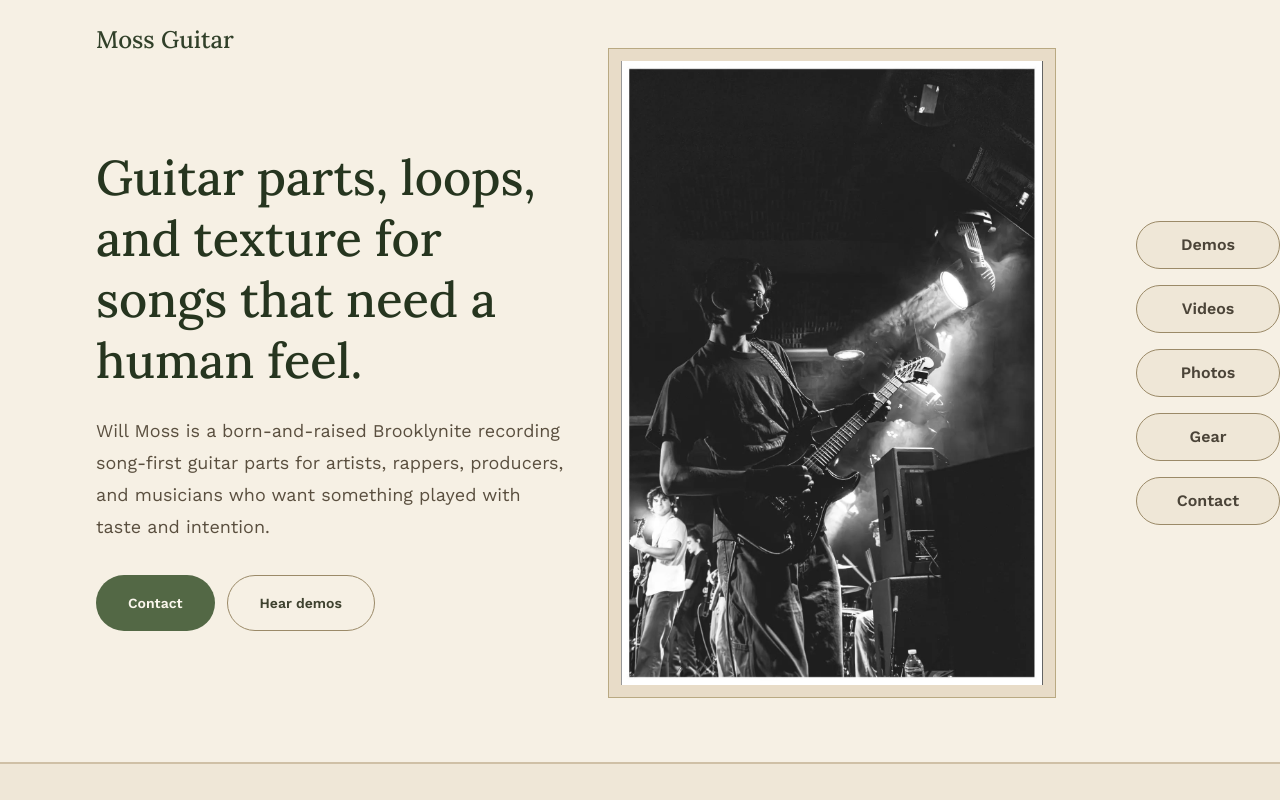
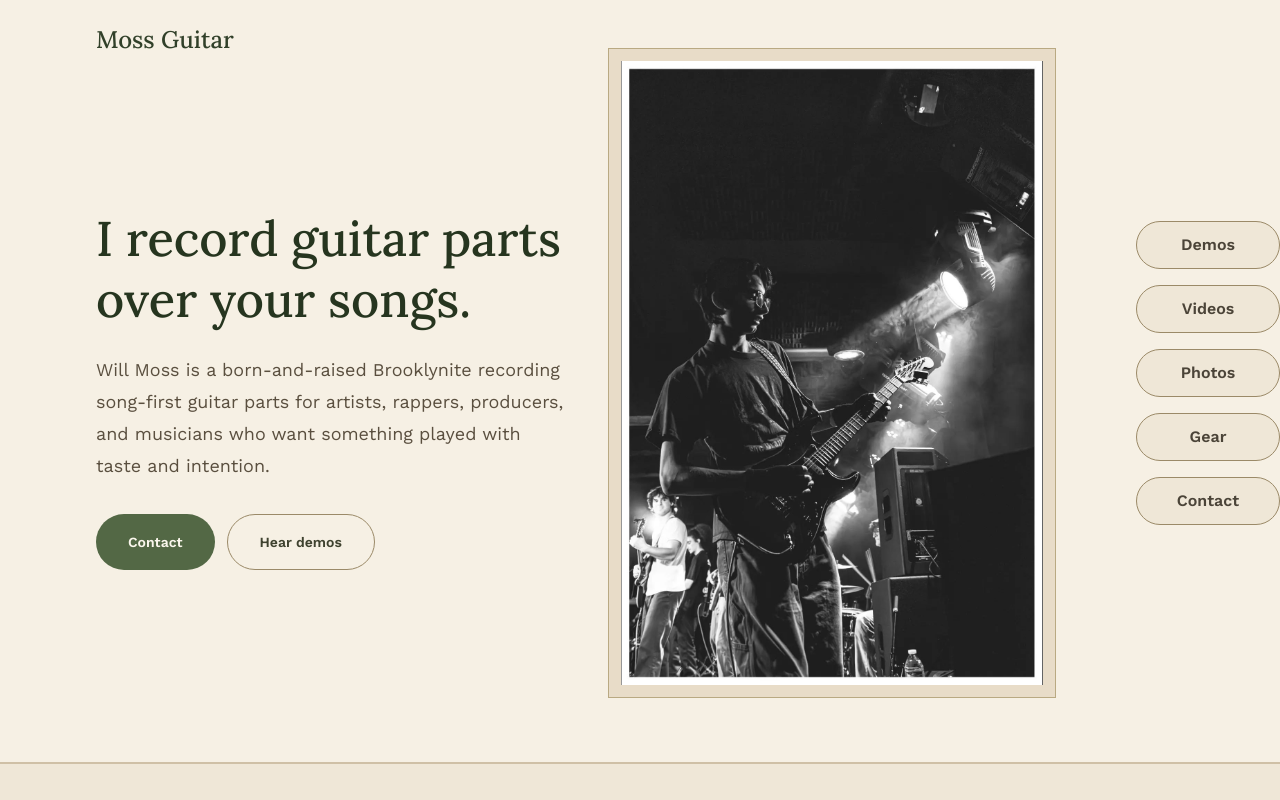
Before and after one commit to willmoss718/mossguitar, a Next.js app: page / in a window 1280 px wide. Shown: the top 800 px of the page. Built offline with nearby package versions, Linux system fonts and the light colour scheme.

Commit message:
Clarify homepage headline

```diff
--- a/src/content/siteContent.ts
+++ b/src/content/siteContent.ts
@@ -1,6 +1,6 @@
 export const siteContent = {
   siteName: "Moss Guitar",
-  headline: "Guitar parts, loops, and texture for songs that need a human feel.",
+  headline: "I record guitar parts over your songs.",
   bio: "Will Moss is a born-and-raised Brooklynite recording song-first guitar parts for artists, rappers, producers, and musicians who want something played with taste and intention.",
   location: "NYC",
   email: "willmoss718@gmail.com",
```
